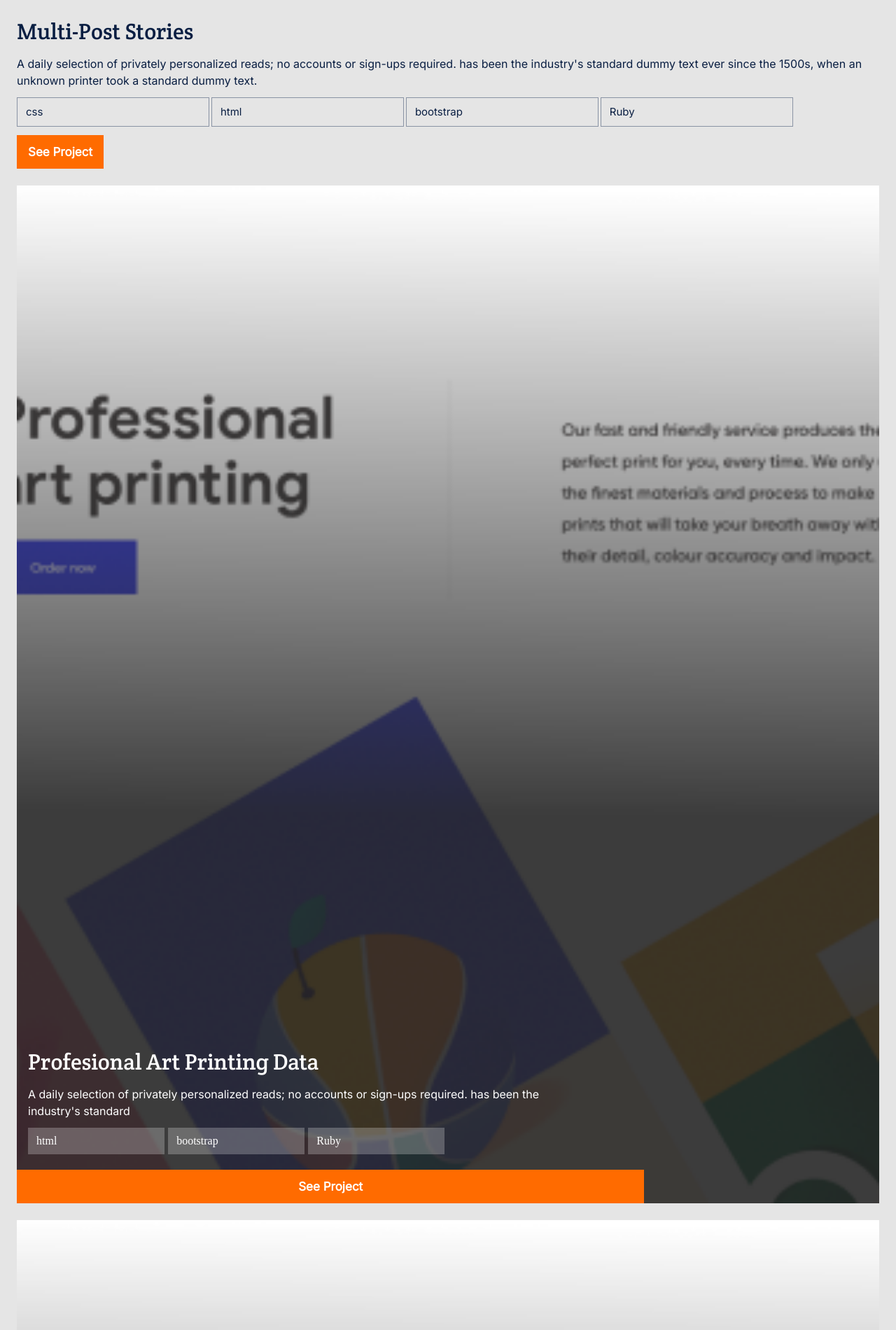
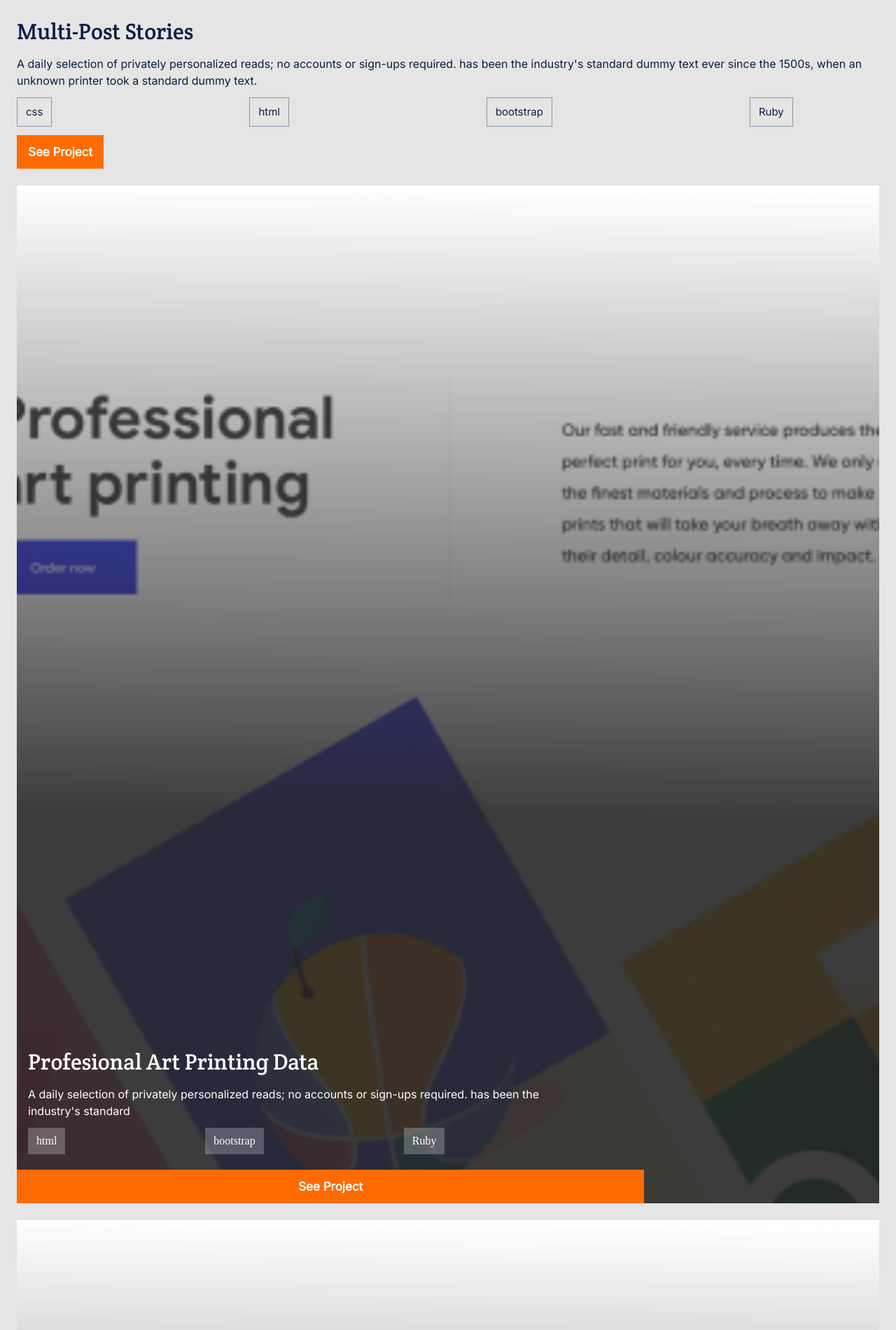
Before and after one commit to UmerZia/Portfolio-Microverse, a website: page index.html in a window 1280 px wide. Shown: the part 1780-3680 px from the top of the page at 70% size. Drawn offline with Linux system fonts and the light colour scheme; a web font is replaced by a local one.

Commit message:
revert changes

```diff
--- a/style.css
+++ b/style.css
@@ -129,10 +129,9 @@
 }
 
 .main-card-div ul {
-  display: grid;
+  display: flex;
   width: 90%;
-  grid-template-columns:1fr 1fr 1fr 1fr;
-  gap: 3px;
+  justify-content: space-between;
   list-style: none;
   padding: 0 0 12px;
 }
@@ -199,9 +198,8 @@
 
 .sub-card ul {
   list-style: none;
-  display: grid;
-  grid-template-columns: 1fr 1fr 1fr;
-  gap: 5px;
+  display: flex;
+  justify-content: space-between;
   width: 70%;
   padding: 0 16px 22px;
 }
```
